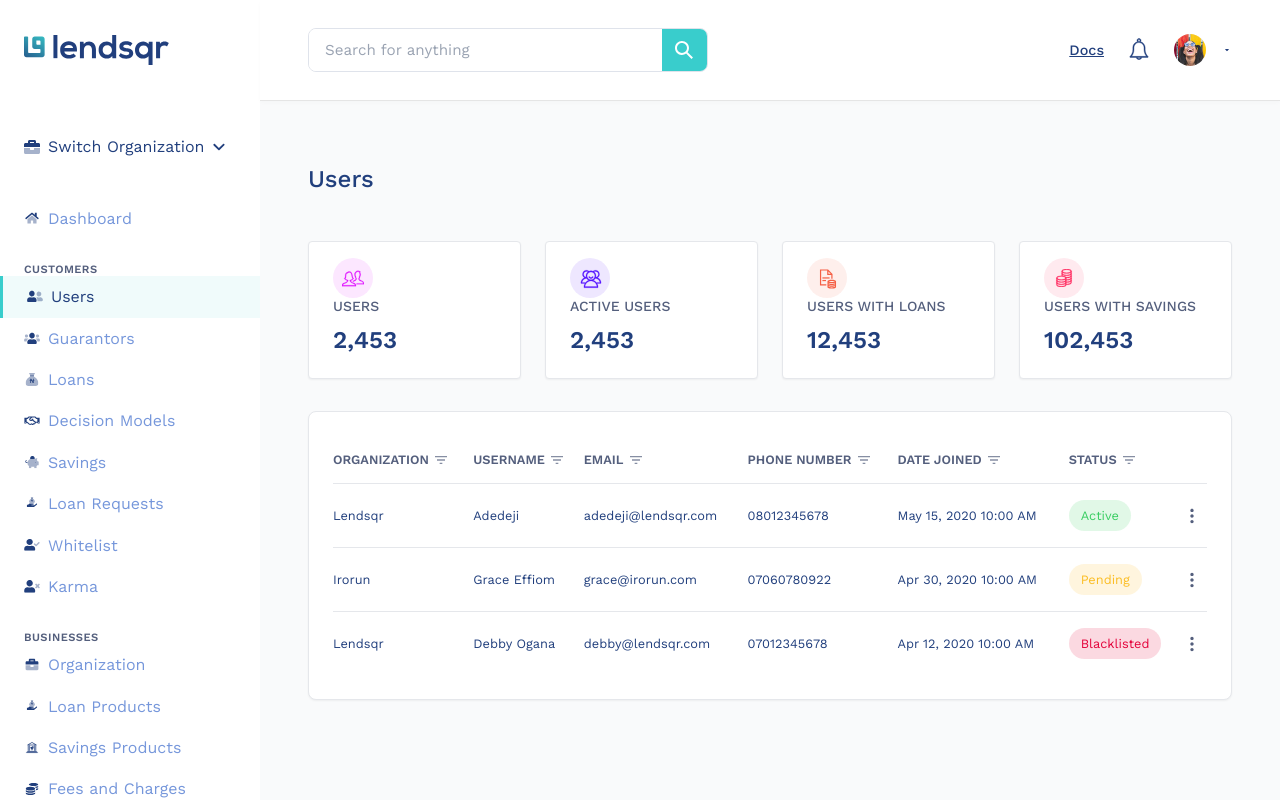
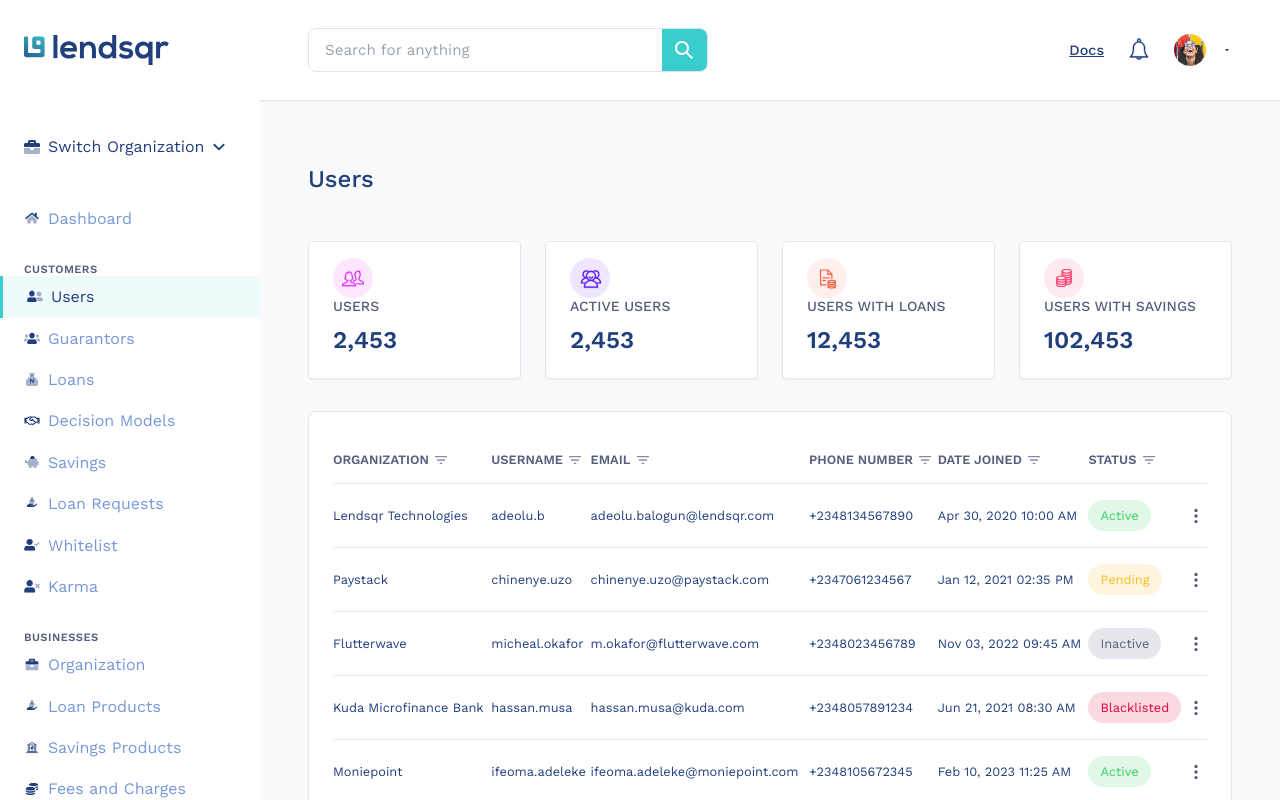
Before and after one commit to obasanmichael/lendsqr-fe-test, a React (Vite) app: page /users in a window 1280 px wide. Built offline with nearby package versions, Linux system fonts and the light colour scheme.

Commit message:
ft: created appropriate type annotoations and got 5 records of Mock data to test the implementation

```diff
--- /dev/null
+++ b/src/data/users.json
@@ -0,0 +1,237 @@
+[
+  {
+    "id": 1,
+    "organization": "Lendsqr Technologies",
+    "username": "adeolu.b",
+    "email": "adeolu.balogun@lendsqr.com",
+    "phone": "+2348134567890",
+    "date": "Apr 30, 2020 10:00 AM",
+    "status": "Active",
+    "profile": {
+      "name": "Adeolu Balogun",
+      "uniqueId": "USR-23489",
+      "tier": 2,
+      "balance": "₦540,200.75",
+      "bank": "GTBank",
+      "acctNo": "0123456789"
+    },
+    "personalInfo": {
+      "fullName": "Adeolu Balogun",
+      "email": "adeolu.balogun@lendsqr.com",
+      "phone": "+2348134567890",
+      "bvn": 22344566789,
+      "gender": "Male",
+      "maritalStatus": "Married",
+      "children": "2",
+      "residence": "Lekki Phase 1, Lagos"
+    },
+    "education": {
+      "level": "B.Sc",
+      "employmentStatus": "Employed",
+      "sector": "Technology",
+      "duration": "3 years",
+      "officeEmail": "adeolu.b@lendsqr.com",
+      "income": "₦250,000 - ₦500,000",
+      "loanRepayment": "₦40,000"
+    },
+    "socials": {
+      "twitter": "@adeolu_b",
+      "facebook": "facebook.com/adeolu.balogun",
+      "instagram": "@adeolu.balogun"
+    },
+    "guarantor": {
+      "fullName": "Bola Balogun",
+      "phone": "+2348021234567",
+      "email": "bola.balogun@gmail.com",
+      "relationship": "Wife"
+    }
+  },
+  {
+    "id": 2,
+    "organization": "Paystack",
+    "username": "chinenye.uzo",
+    "email": "chinenye.uzo@paystack.com",
+    "phone": "+2347061234567",
+    "date": "Jan 12, 2021 02:35 PM",
+    "status": "Pending",
+    "profile": {
+      "name": "Chinenye Uzor",
+      "uniqueId": "USR-82351",
+      "tier": 1,
+      "balance": "₦120,540.00",
+      "bank": "Access Bank",
+      "acctNo": "0678123456"
+    },
+    "personalInfo": {
+      "fullName": "Chinenye Uzor",
+      "email": "chinenye.uzo@paystack.com",
+      "phone": "+2347061234567",
+      "bvn": 22456789012,
+      "gender": "Female",
+      "maritalStatus": "Single",
+      "children": "None",
+      "residence": "Gwarinpa, Abuja"
+    },
+    "education": {
+      "level": "M.Sc",
+      "employmentStatus": "Employed",
+      "sector": "Finance",
+      "duration": "1 year",
+      "officeEmail": "c.uzo@paystack.com",
+      "income": "₦100,000 - ₦200,000",
+      "loanRepayment": "₦15,000"
+    },
+    "socials": {
+      "twitter": "@chinenyeuzo",
+      "facebook": "facebook.com/chinenye.uzo",
+      "instagram": "@chinenye.uzo"
+    },
+    "guarantor": {
+      "fullName": "Uche Uzor",
+      "phone": "+2348095678910",
+      "email": "uche.uzor@yahoo.com",
+      "relationship": "Brother"
+    }
+  },
+  {
+    "id": 3,
+    "organization": "Flutterwave",
+    "username": "micheal.okafor",
+    "email": "m.okafor@flutterwave.com",
+    "phone": "+2348023456789",
+    "date": "Nov 03, 2022 09:45 AM",
+    "status": "Inactive",
+    "profile": {
+      "name": "Micheal Okafor",
+      "uniqueId": "USR-55671",
+      "tier": 3,
+      "balance": "₦870,340.10",
+      "bank": "Providus Bank",
+      "acctNo": "1034567890"
+    },
+    "personalInfo": {
+      "fullName": "Micheal Okafor",
+      "email": "m.okafor@flutterwave.com",
+      "phone": "+2348023456789",
+      "bvn": 22567891234,
+      "gender": "Male",
+      "maritalStatus": "Married",
+      "children": "1",
+      "residence": "Maryland, Lagos"
+    },
+    "education": {
+      "level": "HND",
+      "employmentStatus": "Self-Employed",
+      "sector": "Consulting",
+      "duration": "5 years",
+      "officeEmail": "m.okafor@flutterwave.com",
+      "income": "₦500,000 - ₦700,000",
+      "loanRepayment": "₦60,000"
+    },
+    "socials": {
+      "twitter": "@michealokafor",
+      "facebook": "facebook.com/micheal.okafor",
+      "instagram": "@micheal.okafor"
+    },
+    "guarantor": {
+      "fullName": "Ngozi Okafor",
+      "phone": "+2348093345567",
+      "email": "ngozi.okafor@gmail.com",
+      "relationship": "Sister"
+    }
+  },
+  {
+    "id": 4,
+    "organization": "Kuda Microfinance Bank",
+    "username": "hassan.musa",
+    "email": "hassan.musa@kuda.com",
+    "phone": "+2348057891234",
+    "date": "Jun 21, 2021 08:30 AM",
+    "status": "Blacklisted",
+    "profile": {
+      "name": "Hassan Musa",
+      "uniqueId": "USR-67291",
+      "tier": 2,
+      "balance": "₦43,980.65",
+      "bank": "First Bank",
+      "acctNo": "3045678901"
+    },
+    "personalInfo": {
+      "fullName": "Hassan Musa",
+      "email": "hassan.musa@kuda.com",
+      "phone": "+2348057891234",
+      "bvn": 22890123456,
+      "gender": "Male",
+      "maritalStatus": "Single",
+      "children": "None",
+      "residence": "Zaria, Kaduna"
+    },
+    "education": {
+      "level": "B.Sc",
+      "employmentStatus": "Employed",
+      "sector": "Banking",
+      "duration": "2 years",
+      "officeEmail": "h.musa@kuda.com",
+      "income": "₦80,000 - ₦150,000",
+      "loanRepayment": "₦25,000"
+    },
+    "socials": {
+      "twitter": "@hassanmusa",
+      "facebook": "facebook.com/hassan.musa",
+      "instagram": "@hassan.musa"
+    },
+    "guarantor": {
+      "fullName": "Amina Musa",
+      "phone": "+2348071234567",
+      "email": "amina.musa@yahoo.com",
+      "relationship": "Mother"
+    }
+  },
+  {
+    "id": 5,
+    "organization": "Moniepoint",
+    "username": "ifeoma.adeleke",
+    "email": "ifeoma.adeleke@moniepoint.com",
+    "phone": "+2348105672345",
+    "date": "Feb 10, 2023 11:25 AM",
+    "status": "Active",
+    "profile": {
+      "name": "Ifeoma Adeleke",
+      "uniqueId": "USR-90231",
+      "tier": 1,
+      "balance": "₦310,720.00",
+      "bank": "UBA",
+      "acctNo": "2098765432"
+    },
+    "personalInfo": {
+      "fullName": "Ifeoma Adeleke",
+      "email": "ifeoma.adeleke@moniepoint.com",
+      "phone": "+2348105672345",
+      "bvn": 22789123456,
+      "gender": "Female",
+      "maritalStatus": "Married",
+      "children": "3",
+      "residence": "Ikeja GRA, Lagos"
+    },
+    "education": {
+      "level": "B.Sc",
+      "employmentStatus": "Employed",
+      "sector": "Fintech",
+      "duration": "4 years",
+      "officeEmail": "i.adeleke@moniepoint.com",
+      "income": "₦300,000 - ₦600,000",
+      "loanRepayment": "₦35,000"
+    },
+    "socials": {
+      "twitter": "@ifeomaadeleke",
+      "facebook": "facebook.com/ifeoma.adeleke",
+      "instagram": "@ifeoma.adeleke"
+    },
+    "guarantor": {
+      "fullName": "Tunde Adeleke",
+      "phone": "+2348023456789",
+      "email": "tunde.adeleke@gmail.com",
+      "relationship": "Husband"
+    }
+  }
+]
--- a/src/pages/UserDetails/UserDetails.tsx
+++ b/src/pages/UserDetails/UserDetails.tsx
@@ -1,52 +1,16 @@
-import { useNavigate } from "react-router-dom";
+import { useNavigate, useParams } from "react-router-dom";
 import styles from "./UserDetails.module.scss";
 import BackIcon from "../../assets/icons/np_back.svg"; // replace with your arrow icon
 import { UserDetailsTabs } from "./components/UserDetailsTabs";
+import users from "../../data/users.json";
+import type { User } from "../../types/types";
 
 export default function UserDetail() {
   const navigate = useNavigate();
+  const { id } = useParams<{ id: string }>();
 
-      const user = {
-        id: "USR-001",
-        name: "Grace Effiom",
-        username: "gracee",
-        email: "gracee@gmail.com",
-        phone: "08012345678",
-        organization: "Lendsqr",
-        dateJoined: "May 15, 2020",
-        status: "Active",
-        avatar: "https://randomuser.me/api/portraits/women/44.jpg",
-        tier: 2,
-        accountBalance: "₦400,000.00",
-        accountNumber: "1234567890 / Providus Bank",
-        personalInfo: {
-          fullName: "Grace Effiom",
-          gender: "Female",
-          maritalStatus: "Single",
-          children: "None",
-          residence: "Lekki, Lagos",
-        },
-        education: {
-          level: "B.Sc",
-          employmentStatus: "Employed",
-          sector: "Finance",
-          duration: "2 years",
-          officeEmail: "grace.effiom@lendsqr.com",
-          income: "₦200,000 - ₦500,000",
-          loanRepayment: "₦40,000/month",
-        },
-        socials: {
-          twitter: "@gracee",
-          facebook: "facebook.com/gracee",
-          instagram: "@gracee",
-        },
-        guarantor: {
-          fullName: "Tunde Effiom",
-          phone: "08098765432",
-          email: "tunde.effiom@gmail.com",
-          relationship: "Brother",
-        },
-      };
+  const user = users.find((u) => u.id === Number(id)) as User;
+
 
   return (
     <div className={styles.userDetail}>
@@ -69,18 +33,18 @@
         </div>
       </div>
       <div className={styles.userDetailsContainer}>
-              <UserDetailsTabs user={user} />
+        <UserDetailsTabs user={user} />
       </div>
     </div>
   );
 }
 
-          {
-            /* <UserProfileCard
+{
+  /* <UserProfileCard
             name="Grace Effiom"
             uniqueId="LSQFf587g90"
             tier={1}
             balance="₦200,000.00"
             bankDetails="Providus Bank / 1234567890"
               /> */
-          }
+}
--- a/src/pages/UserDetails/components/UserDetailsTabs.module.scss
+++ b/src/pages/UserDetails/components/UserDetailsTabs.module.scss
@@ -42,7 +42,7 @@
 }
 
 .tabContent {
-  padding: 2rem;
+  padding: 1rem 2rem;
   background-color: #fff;
   border-radius: 8px 8px 0 0;
 }
--- a/src/pages/UserDetails/components/UserDetailsTabs.tsx
+++ b/src/pages/UserDetails/components/UserDetailsTabs.tsx
@@ -1,7 +1,8 @@
 import React, { useState } from "react";
 import styles from "./UserDetailsTabs.module.scss";
-import GeneralDetails from "./GeneralDetails";
 import { UserProfileCard } from "./UserProfileCard";
+import { GeneralDetails } from "./GeneralDetails";
+import type { User } from "../../../types/types";
 
 const TAB_LIST = [
   "General Details",
@@ -13,7 +14,7 @@
 ];
 
 interface UserDetailsTabsProps {
-  user: any;
+  user: User;
 }
 
 export const UserDetailsTabs: React.FC<UserDetailsTabsProps> = ({ user }) => {
@@ -32,11 +33,7 @@
     <>
       <div className={styles.profileTabs}>
         <UserProfileCard
-          name="Grace Effiom"
-          uniqueId="LSQFf587g90"
-          tier={1}
-          balance="₦200,000.00"
-          bankDetails="Providus Bank / 1234567890"
+user={user}
         />
         <div className={styles.tabHeaders}>
           {TAB_LIST.map((tab) => (
--- a/src/pages/UserDetails/components/UserProfileCard.tsx
+++ b/src/pages/UserDetails/components/UserProfileCard.tsx
@@ -3,23 +3,16 @@
 import StarFilled from "../../../assets/icons/star-filled.svg";
 import StarOutline from "../../../assets/icons/star-unfilled.svg";
 import DefaultAvatar from "../../../assets/icons/userProfile.svg";
+import type { User } from "../../../types/types";
 
 interface UserProfileCardProps {
-  name: string;
-  uniqueId: string;
-  tier: number; //for the user
-  balance: string;
-  bankDetails: string;
-  avatar?: string;
+    avatar?: string;
+    user: User;
 }
 
 export const UserProfileCard: React.FC<UserProfileCardProps> = ({
-  name,
-  uniqueId,
-  tier,
-  balance,
-  bankDetails,
-  avatar,
+avatar,
+  user,
 }) => {
   const stars = [1, 2, 3];
 
@@ -29,13 +22,13 @@
         <div className={styles.avatarContainer}>
           <img
             src={avatar || DefaultAvatar}
-            alt={`${name} avatar`}
+            alt={`${user.profile.name} avatar`}
             className={styles.avatar}
           />
         </div>
         <div className={styles.userInfo}>
-          <h2>{name}</h2>
-          <p>{uniqueId}</p>
+          <h2>{user.profile.name}</h2>
+          <p>{user.profile.uniqueId}</p>
         </div>
       </div>
       <div className={styles.divider} />
@@ -45,7 +38,7 @@
           {stars.map((star) => (
             <img
               key={star}
-              src={star <= tier ? StarFilled : StarOutline}
+              src={star <= user.profile.tier ? StarFilled : StarOutline}
               alt=""
               className={styles.star}
             />
@@ -54,8 +47,12 @@
       </div>
       <div className={styles.divider} />
       <div className={styles.right}>
-        <h3>{balance}</h3>
-        <p>{bankDetails}</p>
+        <h3>{user.profile.balance}</h3>
+        <p>
+                  <span>{user.profile.bank} / </span>
+                  <span>{user.profile.acctNo }</span>
+
+        </p>
       </div>
     </div>
   );
--- a/src/pages/Users/components/Users/UserTable/UserTable.tsx
+++ b/src/pages/Users/components/Users/UserTable/UserTable.tsx
@@ -1,13 +1,14 @@
 import React from "react";
 import styles from "./UserTable.module.scss";
-import { mockUsers } from "../../../../../constants/mockUsers";
 import StatusBadge from "../../ui/StatusBadge/StatusBadge";
 import ActionMenu from "./ActionMenu/ActionMenu";
 import FilterIcon from '../../../../../assets/icons/filter-button.svg';
-// import { useNavigate } from "react-router-dom";
+import users from '../../../../../data/users.json';
+import type { User } from "../../../../../types/types";
 
 
 const UserTable: React.FC = () => {
+    const typedUsers = users as User[];
     // const navigate = useNavigate();
   return (
     <div className={styles.tableWrapper}>
@@ -40,7 +41,7 @@
         </thead>
 
         <tbody>
-          {mockUsers.map((user, idx) => (
+          {typedUsers.map((user, idx) => (
             <tr
               key={idx}
             //   onClick={() => navigate(`/users/${user.id}`)}
--- /dev/null
+++ b/src/types/types.ts
@@ -0,0 +1,43 @@
+export interface User {
+  id: number;
+  organization: string;
+  username: string;
+  email: string;
+  phone: string;
+  date: string;
+  status: "Active" | "Inactive" | "Pending" | "Blacklisted";
+  profile: {
+    name: string;
+    uniqueId: string;
+    tier: number;
+    balance: string;
+    bank: string;
+    acctNo: string;
+  };
+  personalInfo: {
+    fullName: string;
+    email: string;
+    phone: string;
+    bvn: number;
+    gender: string;
+    maritalStatus: string;
+    children: string;
+    residence: string;
+  };
+  education: {
+    level: string;
+    employmentStatus: string;
+    sector: string;
+    duration: string;
+    officeEmail: string;
+    income: string;
+    loanRepayment: string;
+  };
+  socials: { twitter: string; facebook: string; instagram: string };
+  guarantor: {
+    fullName: string;
+    phone: string;
+    email: string;
+    relationship: string;
+  };
+}
```
Lines whose indentation alone changed are shown as unchanged.
